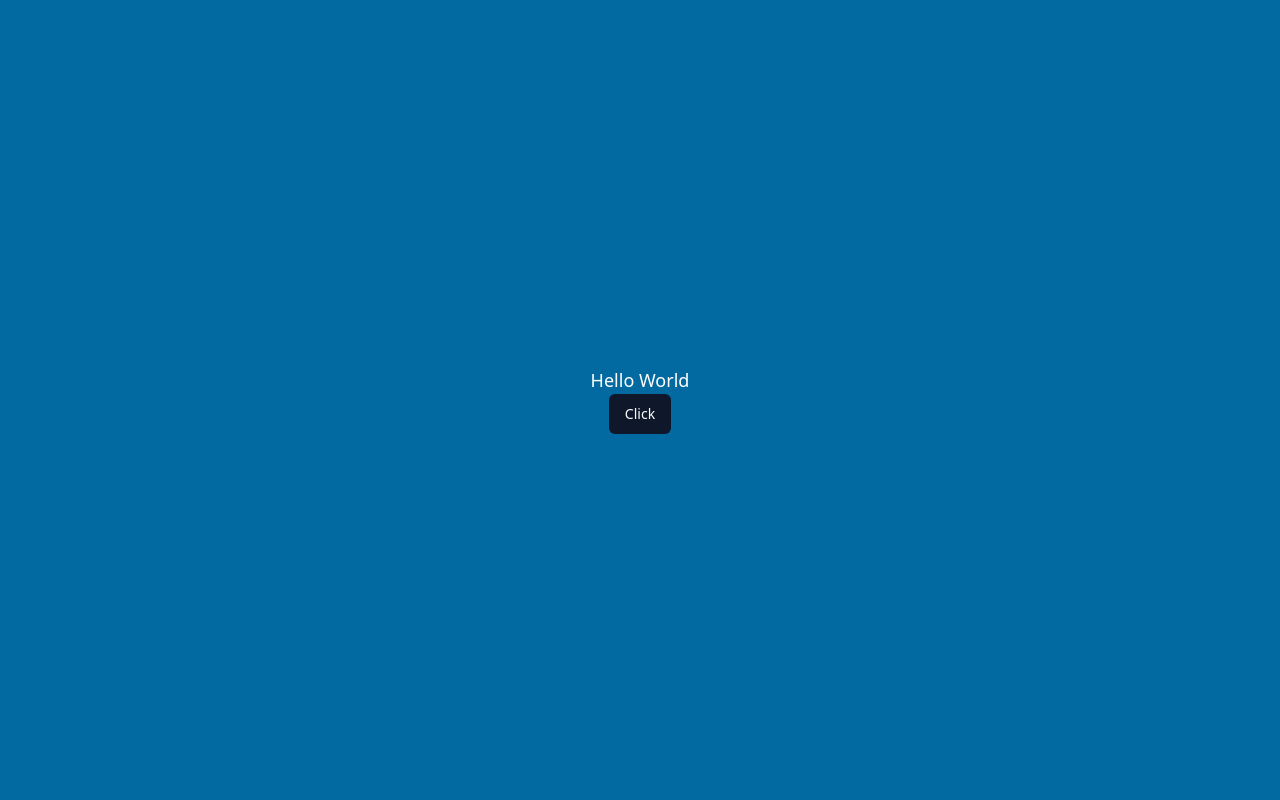
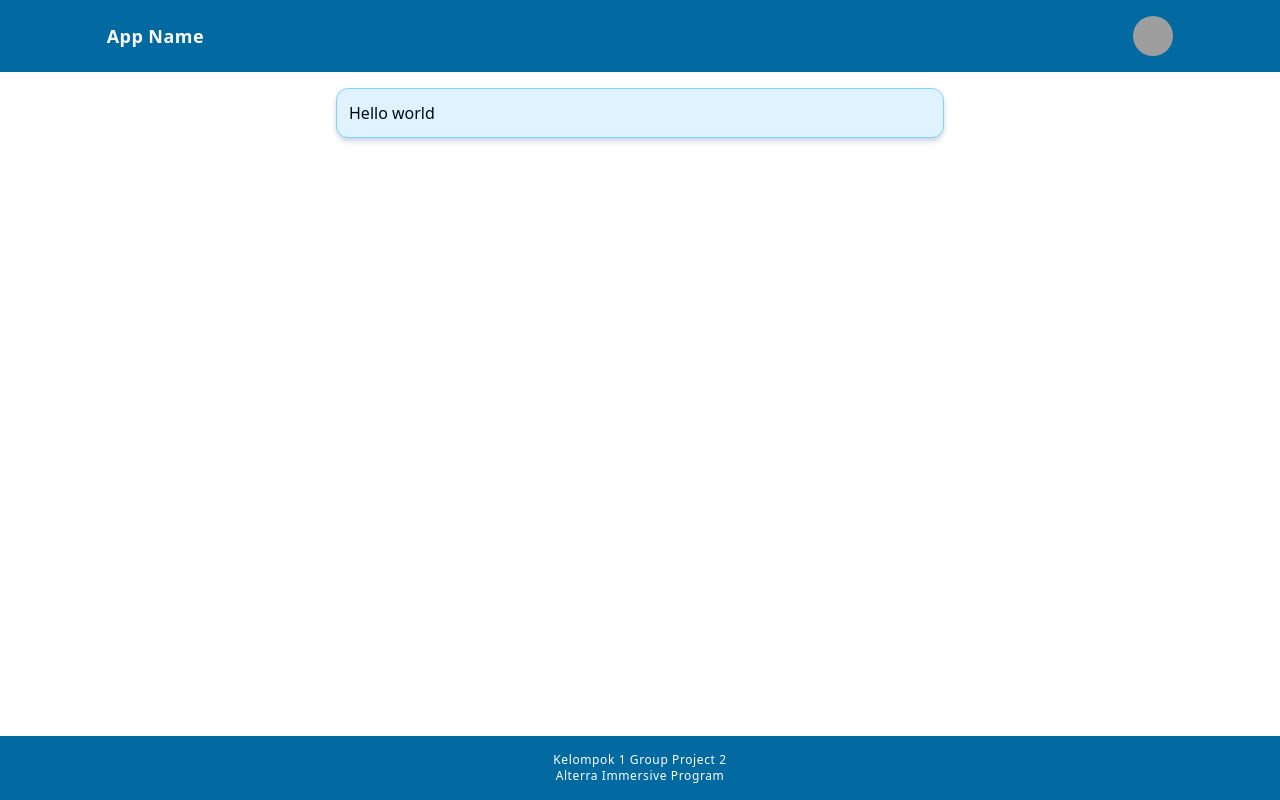
Before and after one commit to inaslathifah/Social_Media_FE_Grup-1, a React (Vite) app: page / in a window 1280 px wide. Built offline with nearby package versions, Linux system fonts and the light colour scheme; grey boxes are pictures that could not be loaded.

Commit message:
feat: add layout, navbar, and footer

```diff
--- a/package.json
+++ b/package.json
@@ -10,6 +10,7 @@
     "preview": "vite preview"
   },
   "dependencies": {
+    "@radix-ui/react-avatar": "^1.0.4",
     "@radix-ui/react-slot": "^1.0.2",
     "class-variance-authority": "^0.7.0",
     "clsx": "^2.1.0",
--- /dev/null
+++ b/src/components/footer.tsx
@@ -0,0 +1,10 @@
+export default function Footer() {
+  return (
+    <footer className="w-full mt-10">
+      <div className="bg-sky-700 flex flex-col justify-center items-center text-white py-4 [&>*]:text-xs [&>*]:tracking-wider [&>*]:font-light">
+        <p>Kelompok 1 Group Project 2</p>
+        <p>Alterra Immersive Program</p>
+      </div>
+    </footer>
+  );
+}
--- /dev/null
+++ b/src/components/layout.tsx
@@ -0,0 +1,32 @@
+import { cn } from "@/lib/utils";
+import { ReactNode } from "react";
+import Navbar from "./navbar";
+import Footer from "./footer";
+
+interface Props {
+  children: ReactNode;
+  centerX?: boolean;
+  centerY?: boolean;
+  withUser?: boolean;
+  bgBlue?: boolean;
+}
+export default function Layout(props: Props) {
+  const { children, centerX, centerY, withUser, bgBlue } = props;
+
+  return (
+    <div className="w-full h-dvh overflow-auto flex flex-col">
+      <Navbar withUser={withUser} bgBlue={bgBlue} />
+      <div
+        className={cn(
+          "container grow py-4 px-8 flex flex-col",
+          centerX && "items-center",
+          centerY && "justify-center"
+        )}
+      >
+        {children}
+      </div>
+
+      <Footer />
+    </div>
+  );
+}
--- /dev/null
+++ b/src/components/navbar.tsx
@@ -0,0 +1,32 @@
+import { Avatar, AvatarFallback, AvatarImage } from "@/components/ui/avatar";
+import { cn } from "@/lib/utils";
+
+interface Props {
+  withUser?: boolean;
+  bgBlue?: boolean;
+}
+
+export default function Navbar(props: Props) {
+  const { withUser, bgBlue } = props;
+
+  return (
+    <nav
+      className={cn(
+        "w-full flex justify-center",
+        bgBlue && "bg-sky-700 text-white"
+      )}
+    >
+      <div className="w-10/12 flex justify-between items-center py-4">
+        <h1 className="text-lg font-bold tracking-wide">App Name</h1>
+        {withUser ? (
+          <Avatar className="border-1 border-white">
+            <AvatarImage src="https://github.com/shadcn.png" />
+            <AvatarFallback>CN</AvatarFallback>
+          </Avatar>
+        ) : (
+          <></>
+        )}
+      </div>
+    </nav>
+  );
+}
--- /dev/null
+++ b/src/components/ui/avatar.tsx
@@ -0,0 +1,48 @@
+import * as React from "react"
+import * as AvatarPrimitive from "@radix-ui/react-avatar"
+
+import { cn } from "@/lib/utils"
+
+const Avatar = React.forwardRef<
+  React.ElementRef<typeof AvatarPrimitive.Root>,
+  React.ComponentPropsWithoutRef<typeof AvatarPrimitive.Root>
+>(({ className, ...props }, ref) => (
+  <AvatarPrimitive.Root
+    ref={ref}
+    className={cn(
+      "relative flex h-10 w-10 shrink-0 overflow-hidden rounded-full",
+      className
+    )}
+    {...props}
+  />
+))
+Avatar.displayName = AvatarPrimitive.Root.displayName
+
+const AvatarImage = React.forwardRef<
+  React.ElementRef<typeof AvatarPrimitive.Image>,
+  React.ComponentPropsWithoutRef<typeof AvatarPrimitive.Image>
+>(({ className, ...props }, ref) => (
+  <AvatarPrimitive.Image
+    ref={ref}
+    className={cn("aspect-square h-full w-full", className)}
+    {...props}
+  />
+))
+AvatarImage.displayName = AvatarPrimitive.Image.displayName
+
+const AvatarFallback = React.forwardRef<
+  React.ElementRef<typeof AvatarPrimitive.Fallback>,
+  React.ComponentPropsWithoutRef<typeof AvatarPrimitive.Fallback>
+>(({ className, ...props }, ref) => (
+  <AvatarPrimitive.Fallback
+    ref={ref}
+    className={cn(
+      "flex h-full w-full items-center justify-center rounded-full bg-muted",
+      className
+    )}
+    {...props}
+  />
+))
+AvatarFallback.displayName = AvatarPrimitive.Fallback.displayName
+
+export { Avatar, AvatarImage, AvatarFallback }
--- a/src/pages/App.tsx
+++ b/src/pages/App.tsx
@@ -1,11 +1,12 @@
-import { Button } from "../components/ui/button";
+import Layout from "@/components/layout";
 
 function App() {
   return (
-    <div className="w-full h-dvh flex flex-col justify-center items-center bg-sky-700">
-      <p className="text-lg text-white">Hello World</p>
-      <Button>Click</Button>
-    </div>
+    <Layout withUser bgBlue centerX>
+      <div className="w-1/2 bg-sky-100 p-3 rounded-xl border border-sky-300 shadow-md shadow-slate-300">
+        Hello world
+      </div>
+    </Layout>
   );
 }
 
```
Also changed, not shown: 1 other file (tests, documents, lock files or other folders).
